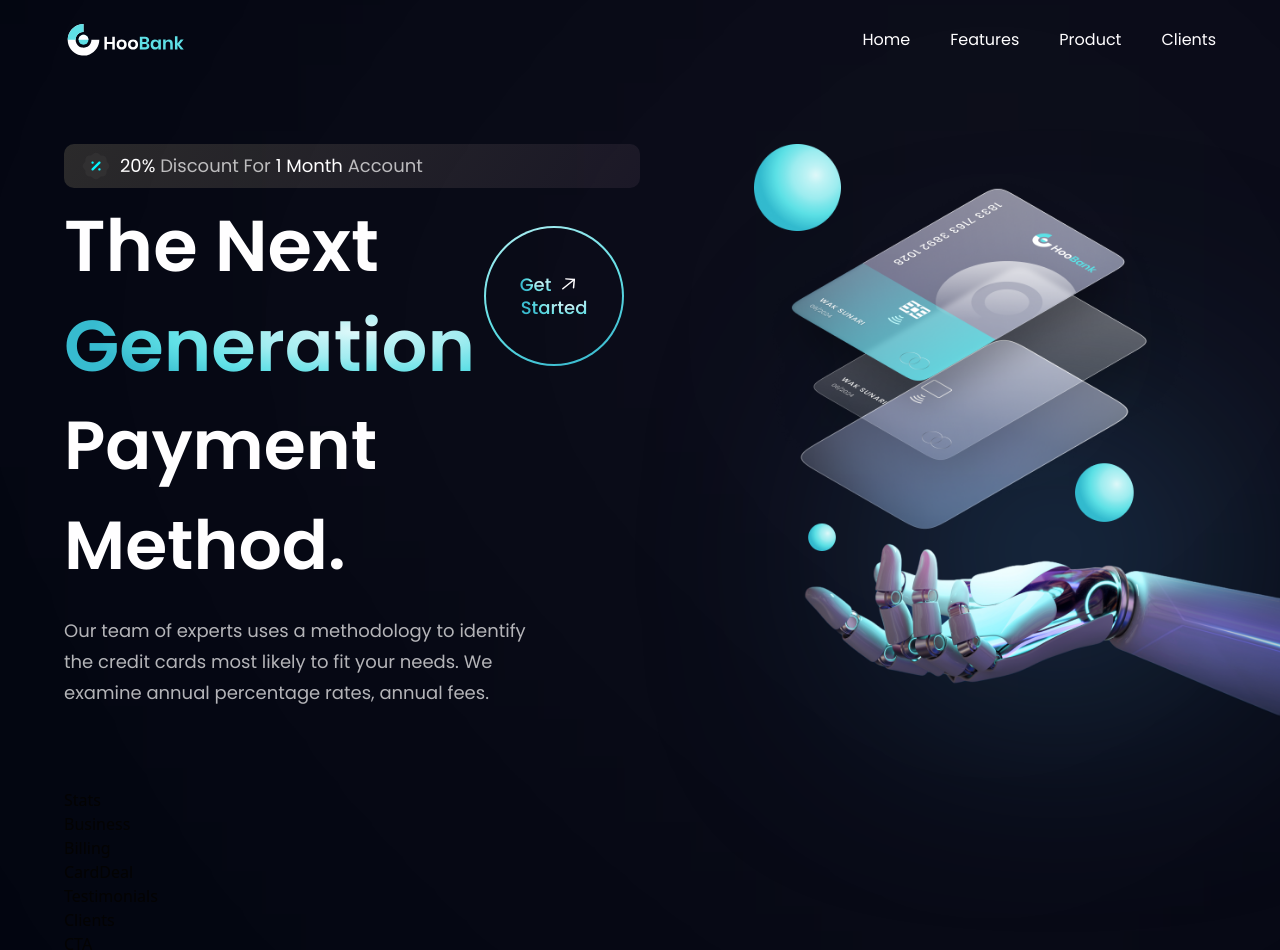
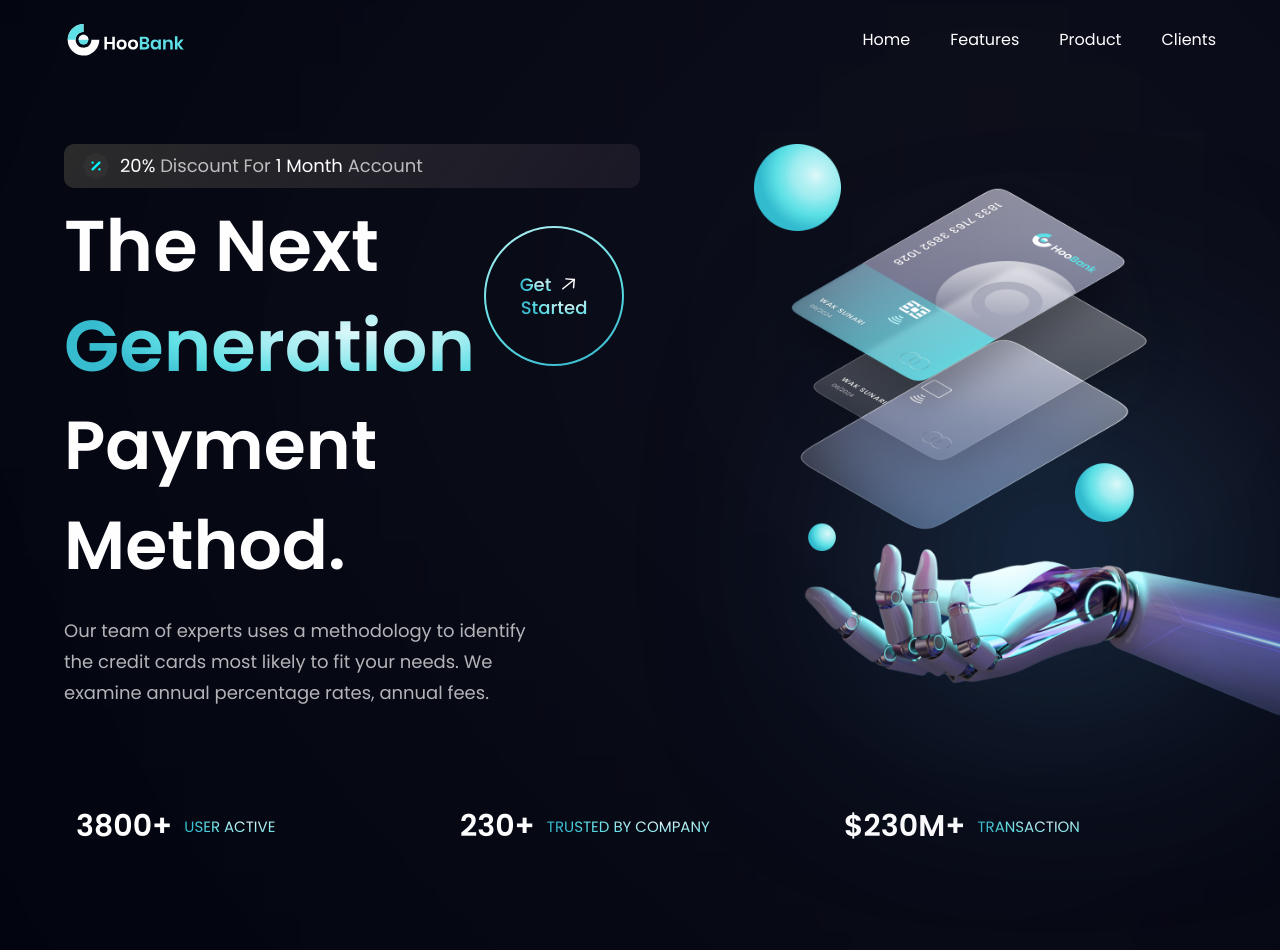
Before and after one commit to Georotzen/bank_modern_app, a React (Vite) app: page / in a window 1280 px wide. Shown: the top 950 px of the page. Built offline with nearby package versions, Linux system fonts and the light colour scheme.

Commit message:
finished stats section

```diff
--- a/src/components/Stats.jsx
+++ b/src/components/Stats.jsx
@@ -1,9 +1,15 @@
-import React from 'react'
+import { stats } from '../constants';
+import styles from '../style';
 
-const Stats = () => {
-  return (
-    <div>Stats</div>
-  )
-}
+const Stats = () => (
+    <section className={`${styles.flexCenter} flex-row flex-wrap sm:mb-20 mb-6`}>
+      {stats.map((stat, index) => (
+        <div key={stat.id} className={`flex-1 flex justify-start items-center flex-row m-3`}>
+          <h4 className='font-poppins font-semibold xs:text-40px] text-[30px] xs:leading-[53px] leading-[43px] text-white'>{stat.value}</h4>
+          <p className='font-poppins font-normal xs:text-20px] text-[15px] xs:leading-[26px] leading-[21px] text-gradient uppercase ml-3'>{stat.title}</p>
+        </div>
+      ))}
+    </section>
+)
 
 export default Stats
```
